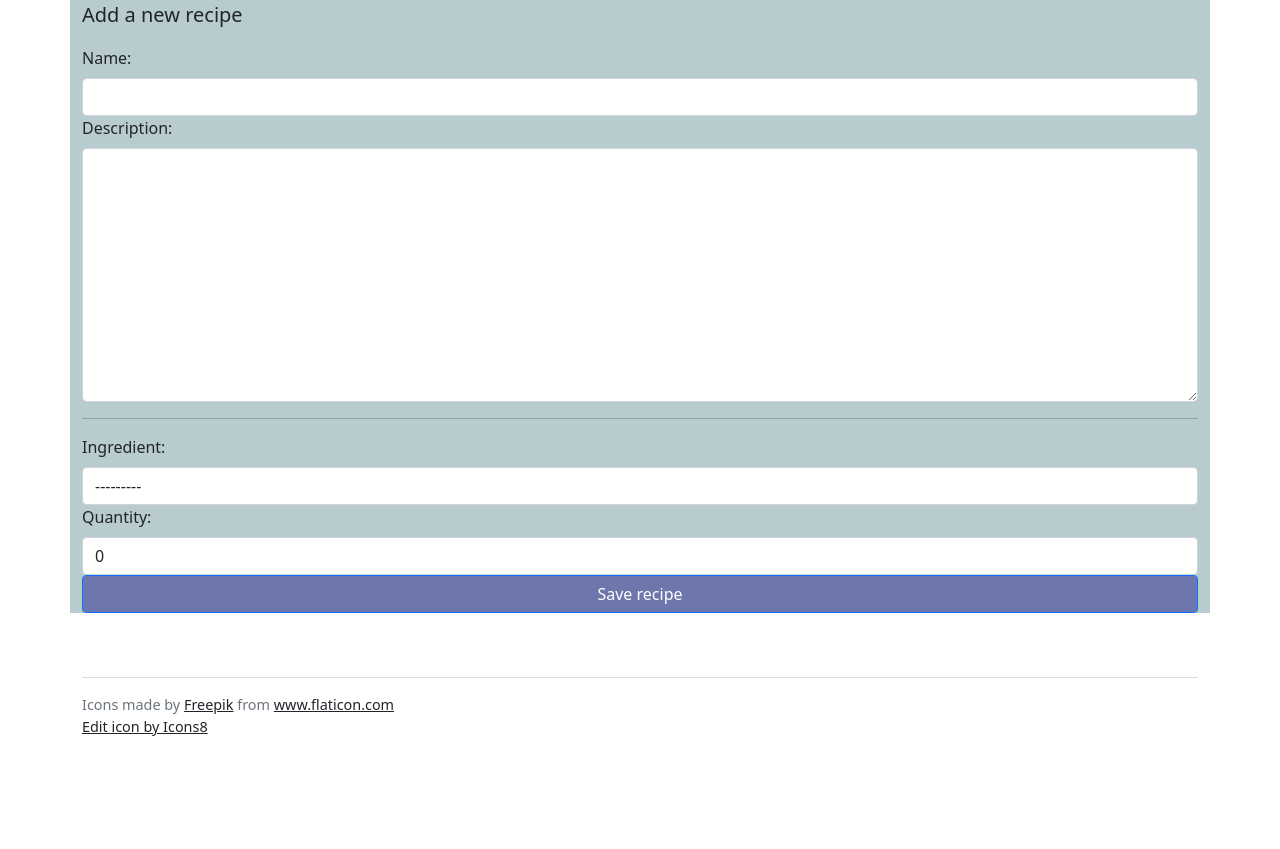
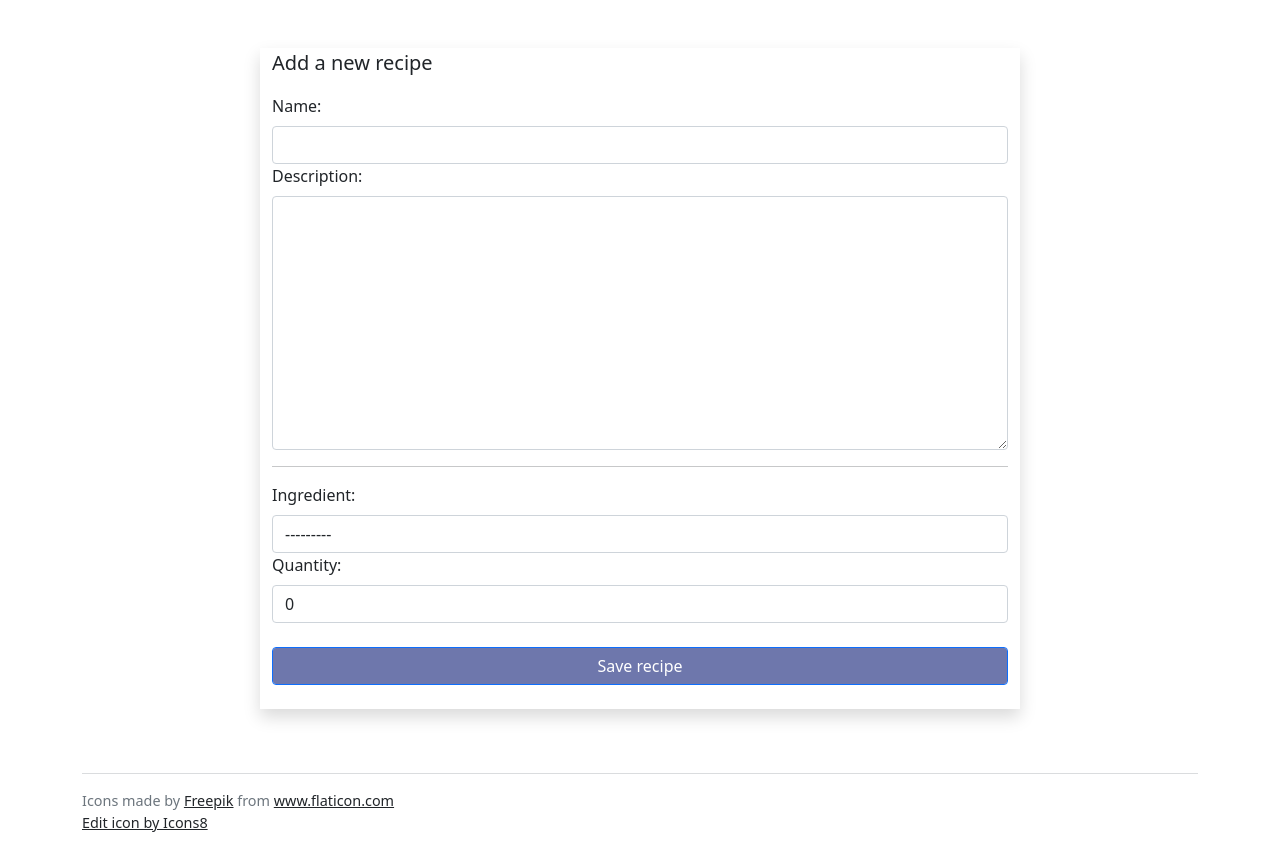
Before and after one commit to ajoyoommen/recipe_manager, a Django app: page /recipes/recipe/add in a window 1280 px wide. Shown: the part 56-905 px from the top of the page. Before the commit the page ends 792 px from the top, so only its background shows below. Run offline with Django 3.2, Linux system fonts and the light colour scheme; data that the repository does not hold is empty; some libraries are stand-ins or nearby versions.

Commit message:
Improve spacing in create forms

```diff
--- a/recipes/templates/ingredients/new.html
+++ b/recipes/templates/ingredients/new.html
@@ -4,7 +4,8 @@
 
 {% block content %}
   <div class="row">
-    <div class="col-md-4">
+    <div class="col-md-2"></div>
+    <div class="col-md-8 shadow mt-5">
       <form method="post">{% csrf_token %}
         <p class="lead">Add an ingredient</p>
         <p>
@@ -34,7 +35,7 @@
             {{ form.errors}}
           </div>
         {% endif %}
-        <input class="form-control btn-primary" type="submit" value="Add ingredient">
+        <input class="form-control btn-primary bg-rm-main my-4" type="submit" value="Add ingredient">
       </form>
     </div>
   </div>
--- a/recipes/templates/recipes/new.html
+++ b/recipes/templates/recipes/new.html
@@ -5,7 +5,8 @@
 
 {% block content %}
   <div class="row">
-    <div class="col bg-rm-secondary">
+    <div class="col-md-2"></div>
+    <div class="col-md-8 shadow mt-5">
       <form method="post">{% csrf_token %}
         <p class="lead">Add a new recipe</p>
         <label class="form-label" for="id_name">Name:</label>
@@ -35,7 +36,7 @@
             {{ form.errors}}
           </div>
         {% endif %}
-        <input class="form-control btn-primary bg-rm-main" type="submit" value="Save recipe">
+        <input class="form-control btn-primary bg-rm-main my-4" type="submit" value="Save recipe">
       </form>
     </div>
   </div>
```
